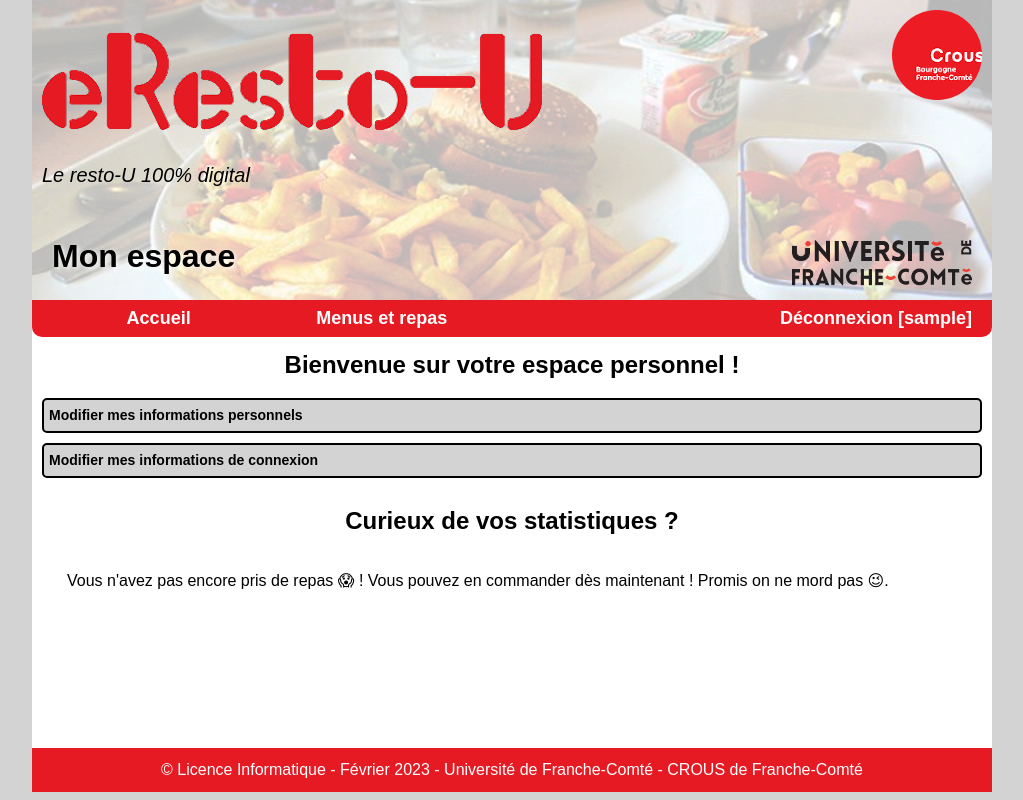
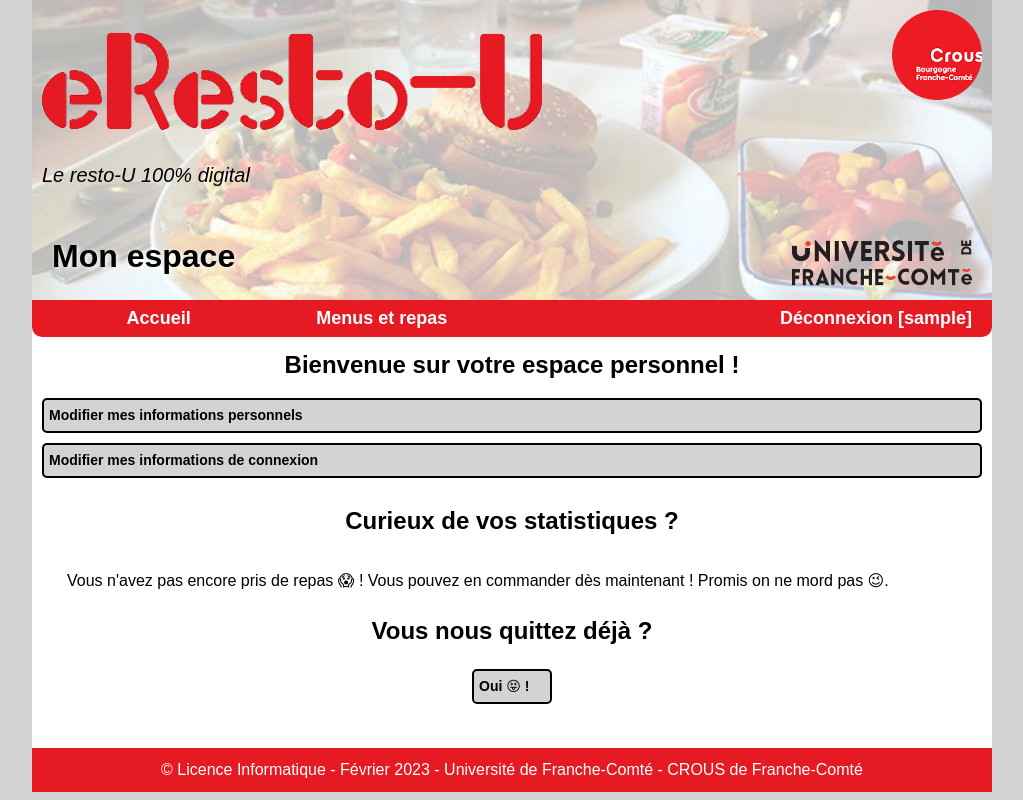
Before and after one commit to typ49/S4_Projet_LW_eRestoU, a PHP site: page /php/mon_espace.php in a window 1280 px wide. Shown: the whole page, without its empty margins (128-1151 px from the left). Run offline with PHP 8.4, Linux system fonts and the light colour scheme; the visitor is signed in with stand-in values (Sample User, id 1); data that the repository does not hold is empty.

Commit message:
ajout de la deconnexion dans mon_espace.php

```diff
--- a/php/mon_espace.php
+++ b/php/mon_espace.php
@@ -384,13 +384,18 @@ function affStatistiques() {
     "</p></section>";
 }
 
+function affDeconnexion(){
+    echo "<h2> Vous nous quittez déjà ?</h2>",
+    "<section><a href=\"deconnexion.php\" id=\"mon-espace-boutton-deconnexion\">Oui &#x1F61D; !</a></section>";
+}
+
 
 function affMonEspace($erreursInfo, $erreursConnexion){
     echo "<h2> Bienvenue sur votre espace personnel !</h2>",
     "<section id='monEspace-modif'>";
     affModifInfo($erreursInfo);
     affModifConnexion($erreursConnexion);
-    echo "</section>",
-    "<h2> Curieux de vos statistiques ?</h2>";
+    echo "</section><h2> Curieux de vos statistiques ?</h2>";
     affStatistiques();
+    affDeconnexion();
 }
--- a/styles/eResto.css
+++ b/styles/eResto.css
@@ -632,3 +632,24 @@ form input[type=text], form input[type=email], form input[type=password] {
     text-indent: 20px;
     text-align: justify;
 }
+
+#mon-espace-boutton-deconnexion {
+    display: block;
+    color: black;
+    background-color: lightgrey;
+    border: solid 2px black;
+    border-radius: 5px;
+    padding: 5px;
+    margin:  0px auto;
+    font-weight: bold;
+    font-size: 14px;
+    cursor: pointer;
+    width: 80px;
+    box-sizing: border-box;
+    text-decoration: none;
+}
+#mon-espace-boutton-deconnexion:hover{
+    color: white;
+    background-color: red;
+    border: solid 2px transparent;
+}
```
